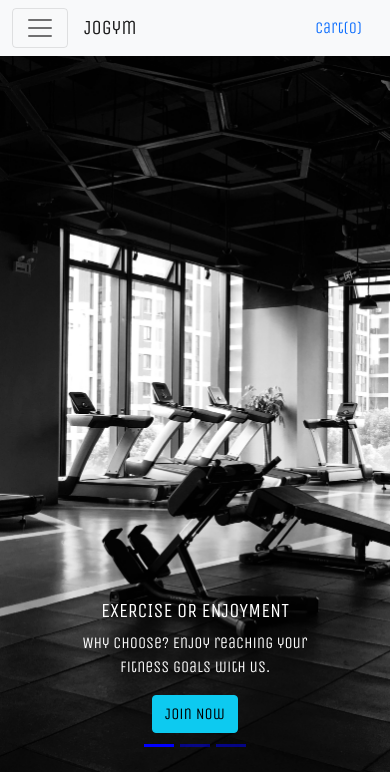
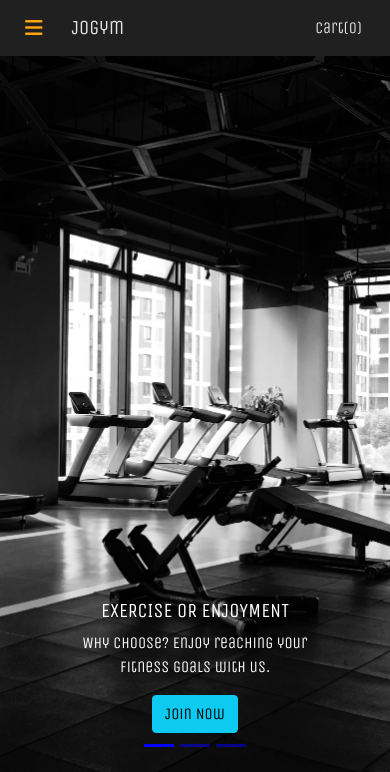
Before and after one commit to Code-Institute-Submissions/Zuhur-ms4_Feb, a Django app: page / in a window 390 px wide. Shown: the top 772 px of the page. Run offline with Django 4.2, Linux system fonts and the light colour scheme; parts of the project's set-up code (start-up, migrations or seed data) failed here and were passed over; some libraries are stand-ins or nearby versions; some web fonts are replaced.

Commit message:
Change the colours of the header for mobile and desktop navbars

```diff
--- a/static/css/base.css
+++ b/static/css/base.css
@@ -23,6 +23,27 @@
     opacity: 1 !important;
     height: 10px !important;
     border-radius: 10px;
+}
+
+/*------------------------------ Desktop - Header */
+
+header {
+    background-color: #202020;
+}
+
+.navbar-brand {
+    color: #e5e5e5;
+}
+.nav-link {
+    color: #b9b9b9;
+}
+.cart {
+    color: #e5e5e5;
+}
+/*------------------------------ Mobile - Header */
+
+nav {
+    background-color: #202020;
 }
 
 /*------------------------------ HOME - carousel */
--- a/templates/base.html
+++ b/templates/base.html
@@ -33,7 +33,7 @@
     <title>JoyGym {% block extend_title %}{% endblock %}</title>
 </head>
 <body>
-    <header class="screen-lg-navbar">
+    <header class="screen-lg-navbar d-none d-lg-block p-2">
         <div class="row d-none d-lg-flex">
             <div class="col-lg-3">
                 <ul class="nav justify-content-center">
@@ -78,7 +78,7 @@
                         </li>
                     {% endif %}
                     <li class="nav-item">
-                        <a class="nav-link" href="{% url 'view-bag' %}"> Cart({{product_count}})
+                        <a class="nav-link cart" href="{% url 'view-bag' %}"> Cart({{product_count}})
                         </a>
                     </li>
                 </ul>
@@ -86,10 +86,10 @@
         </div>
     </header>
         <!-- Mobile header goes here -->
-        <nav class="navbar navbar-expand-lg navbar-light bg-light d-lg-none">
+        <nav class="navbar navbar-expand-lg d-lg-none">
             <div class="container-fluid">
                 <button class="navbar-toggler" type="button" data-bs-toggle="collapse" data-bs-target="#dropdown-nav">
-                    <span class="navbar-toggler-icon"></span>
+                    <i class="fas fa-bars"></i>
                 </button>
                 <a class="navbar-brand me-auto ps-3" href="{% url 'gym-home' %}">Jogym</a>
                 {% include 'includes/mobile-nav.html' %}
--- a/templates/includes/mobile-nav.html
+++ b/templates/includes/mobile-nav.html
@@ -1,6 +1,6 @@
 <ul class="nav">
     <li class="nav-item">
-        <a class="nav-link" href="{% url 'view-bag' %}">Cart({{product_count}})</a>
+        <a class="nav-link cart" href="{% url 'view-bag' %}">Cart({{product_count}})</a>
     </li>
 </ul>
 
@@ -25,7 +25,7 @@
             <a class="nav-link" href="{% url 'gym-home' %}#contact-us">Contact</a>
         </li>
         <li class="nav-item">
-            <hr>
+            <hr style="opacity: 1; background: #fca311;">
         </li>
 
         {% if request.user.is_authenticated %}
```
